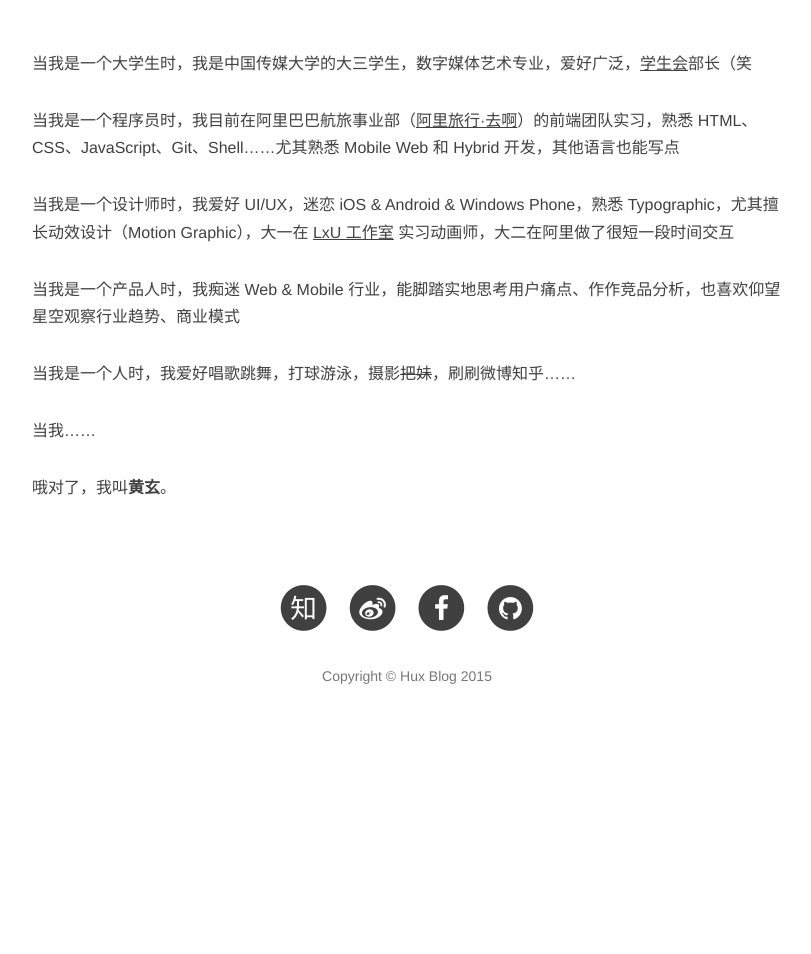
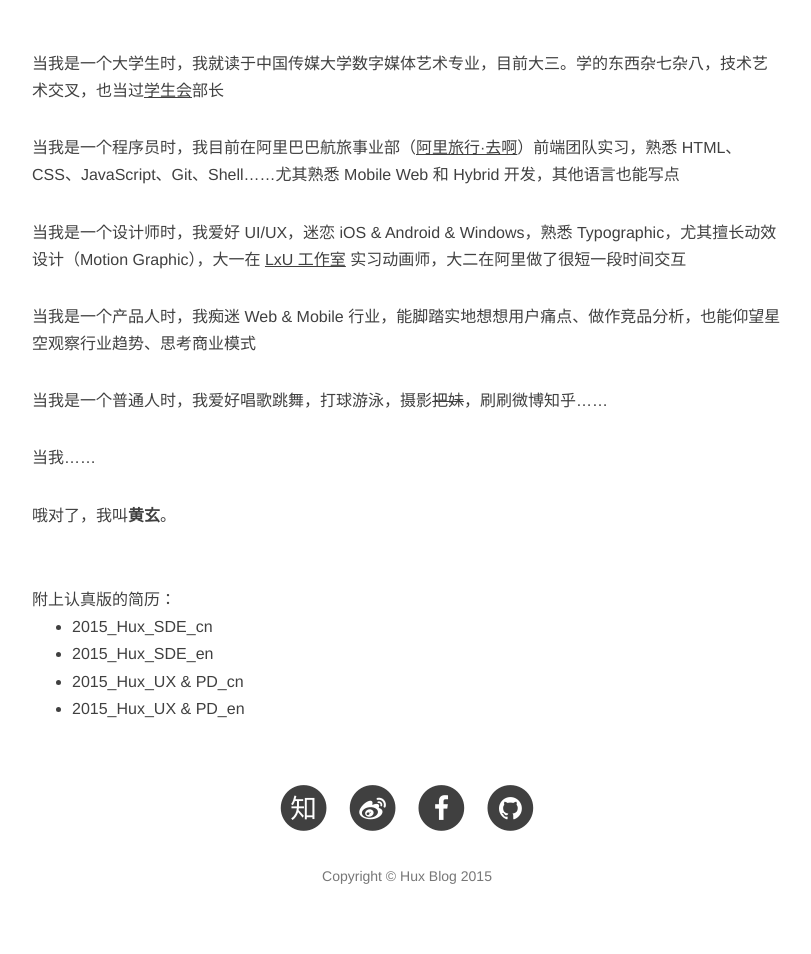
Before and after one commit to zhaohuabing/jekyll_blog_backup, a Jekyll site: the page built from about.html, in a window 1280 px wide. Shown: the part 463-1417 px from the top of the page, without its empty margins (233-1044 px from the left). Built offline with Jekyll 4.4.1, drawn with Linux system fonts in a browser that asks for light colours; nearby versions of some CDN libraries; comment, search, counter and statistics services are not loaded; before the commit the page ends 1217 px from its top, so only the background shows below that.

Commit message:
attachment support & update portfolio style and site-info

```diff
--- a/_config.yml
+++ b/_config.yml
@@ -2,7 +2,7 @@
 title: Hux Blog
 header-img: img/home-bg.jpg
 email: huxpro@gmail.com
-description: "huxpro, @huxpro, Hux, 黄玄, Hux黄玄，知乎：黄玄／阿里：鬼栈／Front-End／UX Unicorn／Web &amp; Mobile／Motion Design／数字媒体艺术。Hux黄玄的博客主页、个人资料, Hux Blog，Hux 的个人网站，黄玄的 Blog，黄玄的个人网站 "
+description: "一生想做浪漫极客, 知乎：黄玄／阿里：鬼栈／Front-End／UX Unicorn／Web &amp; Mobile／Motion Design／数字媒体艺术。Hux黄玄的博客主页、个人资料, Hux Blog，Hux 的个人网站，黄玄的 Blog，黄玄的个人网站，huxpro, @huxpro, Hux, 黄玄, Hux黄玄 "
 baseurl: ""
 url: "http://huxpro.github.io"
 twitter_username: huxpro
--- a/_layouts/post.html
+++ b/_layouts/post.html
@@ -3,7 +3,7 @@ layout: default
 ---
 
 <!-- Image to hack wechat -->
-<img src="/img/icon_wechat.png" width="0" height="0">
+<!-- <img src="/img/icon_wechat.png" width="0" height="0"> -->
 <!-- <img src="{{ site.baseurl }}/{% if page.header-img %}{{ page.header-img }}{% else %}{{ site.header-img }}{% endif %}" width="0" height="0"> -->
 
 <!-- Post Header -->
--- a/about.html
+++ b/about.html
@@ -5,21 +5,31 @@ description: "Hey, this is Hux."
 header-img: "img/about-bg.jpg"
 ---
 
-<p>当我是一个大学生时，我是中国传媒大学的大三学生，数字媒体艺术专业，爱好广泛，<a href="http://www.cucxsh.cn/" target="_blank">学生会</a>部长（笑</p>
+<p>当我是一个大学生时，我就读于中国传媒大学数字媒体艺术专业，目前大三。学的东西杂七杂八，技术艺术交叉，也当过<a href="http://www.cucxsh.cn/" target="_blank">学生会</a>部长</p>
 
-<p>当我是一个程序员时，我目前在阿里巴巴航旅事业部（<a href="http://alitrip.com" target="_blank">阿里旅行·去啊</a>）的前端团队实习，熟悉 HTML、CSS、JavaScript、Git、Shell……尤其熟悉 Mobile Web 和 Hybrid 开发，其他语言也能写点 </p>
+<p>当我是一个程序员时，我目前在阿里巴巴航旅事业部（<a href="http://alitrip.com" target="_blank">阿里旅行·去啊</a>）前端团队实习，熟悉 HTML、CSS、JavaScript、Git、Shell……尤其熟悉 Mobile Web 和 Hybrid 开发，其他语言也能写点 </p>
 
-<p>当我是一个设计师时，我爱好 UI/UX，迷恋 iOS & Android & Windows Phone，熟悉 Typographic，尤其擅长动效设计（Motion Graphic），大一在
+<p>当我是一个设计师时，我爱好 UI/UX，迷恋 iOS & Android & Windows，熟悉 Typographic，尤其擅长动效设计（Motion Graphic），大一在
 <a href="http://weibo.com/lxustudio" target="_blank">LxU 工作室</a> 实习动画师，大二在阿里做了很短一段时间交互 </p>
 
-<p>当我是一个产品人时，我痴迷 Web & Mobile 行业，能脚踏实地思考用户痛点、作作竞品分析，也喜欢仰望星空观察行业趋势、商业模式 </p>
+<p>当我是一个产品人时，我痴迷 Web & Mobile 行业，能脚踏实地想想用户痛点、做作竞品分析，也能仰望星空观察行业趋势、思考商业模式 </p>
 
-<p>当我是一个人时，我爱好唱歌跳舞，打球游泳，摄影<del>把妹</del>，刷刷微博知乎……</p>
+<p>当我是一个普通人时，我爱好唱歌跳舞，打球游泳，摄影<del>把妹</del>，刷刷微博知乎……</p>
 
 <p>当我……</p>
 
 <p>哦对了，我叫<b>黄玄</b>。</p>
 
+<br>
+
+附上认真版的简历：
+<ul>
+    <li><a href="{{site.baseUrl}}/attach/2015_Hux_SDE_cn.pdf"> 2015_Hux_SDE_cn </a></li>
+    <li><a href="{{site.baseUrl}}/attach/2015_Hux_SDE_en.pdf"> 2015_Hux_SDE_en </a></li>
+    <li><a href="{{site.baseUrl}}/attach/2015_Hux_UX & PD_cn.pdf"> 2015_Hux_UX & PD_cn </a></li>
+    <li><a href="{{site.baseUrl}}/attach/2015_Hux_UX & PD_en.pdf"> 2015_Hux_UX & PD_en </a></li>
+
+</ul>
 
 <!-- 多说评论框 start -->
     <div class="comment">
--- a/portfolio/css/component.css
+++ b/portfolio/css/component.css
@@ -230,7 +230,7 @@ header{
 	text-align: center;
 	height: 520px;
 	min-width: 100%;
-	padding: 3em 0px !important;
+	padding: 5em 0px !important;
 	margin-bottom: 50px !important;
 	position: relative;
 }
@@ -314,6 +314,7 @@ header .tri img{
 
 	.main{
 		width: 100%;
+		padding-bottom: 0px;
 	}
 	html{
 		font-size: 90%;
--- a/portfolio/css/default.css
+++ b/portfolio/css/default.css
@@ -31,7 +31,7 @@ body {
 
 a {
 
-	/*color: #f0f0f0;*/
+	color: #6ca8fb;
 
 	text-decoration: none;
 
--- a/portfolio/index.html
+++ b/portfolio/index.html
@@ -20,8 +20,8 @@ layout: default
 			<header class="clearfix">
 				<img src="images/hux.jpg">
 				<p><img src="images/hux.png"></p>
-				<p>A student interested in Web & Mobile,<br>
-					especially in Interaction Design, Web Development and Motion Design.</p>
+				<p>A student major in Web & Mobile,<br>
+					focus on UI Development, UX Design and Motion Graphic.</p>
 				<div class="tri"><img src="images/tri.png"></div>
 			</header>
 			<div class="main">
```
Also changed, not shown: 4 other files.
